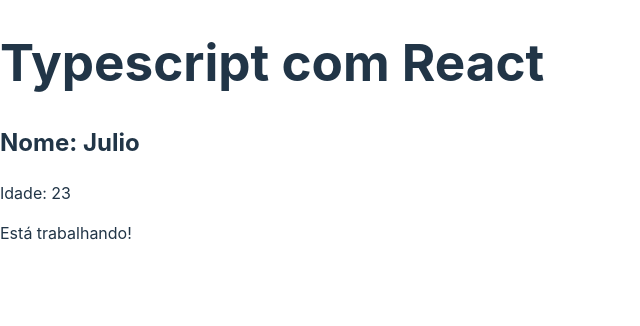
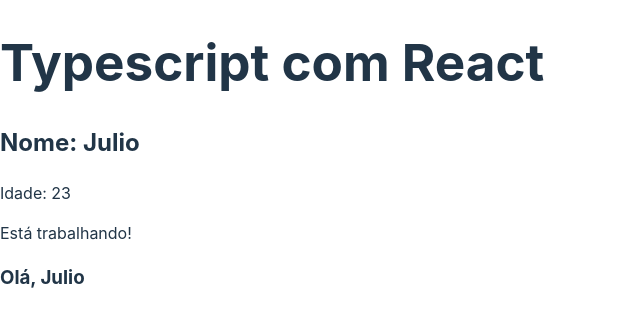
Before and after one commit to MACHADOKING/curso-matheus-battisti, a React app in the folder 9 - TypeScript - React/: page / in a window 1280 px wide. Shown: the top 326 px of the page, without its empty margins (0-640 px from the left). Built offline with nearby package versions, Linux system fonts and the light colour scheme; the HTML template or start-up script is replaced by a standard one.

Commit message:
Feat: funções em componentes

```diff
--- a/9 - TypeScript - React/src/App.tsx
+++ b/9 - TypeScript - React/src/App.tsx
@@ -7,12 +7,18 @@
   const age: number = 23;
   const isWorking: boolean = true;
 
+  // 2 - funções
+  const userGreeting = (name: string): string => {
+    return `Olá, ${name}`;
+  };
+
   return (
     <div className="App">
       <h1>Typescript com React</h1>
       <h2>Nome: {name}</h2>
       <p>Idade: {age}</p>
       {isWorking && <p>Está trabalhando!</p>}
+      <h3>{userGreeting(name)}</h3>
     </div>
   );
 }
```
